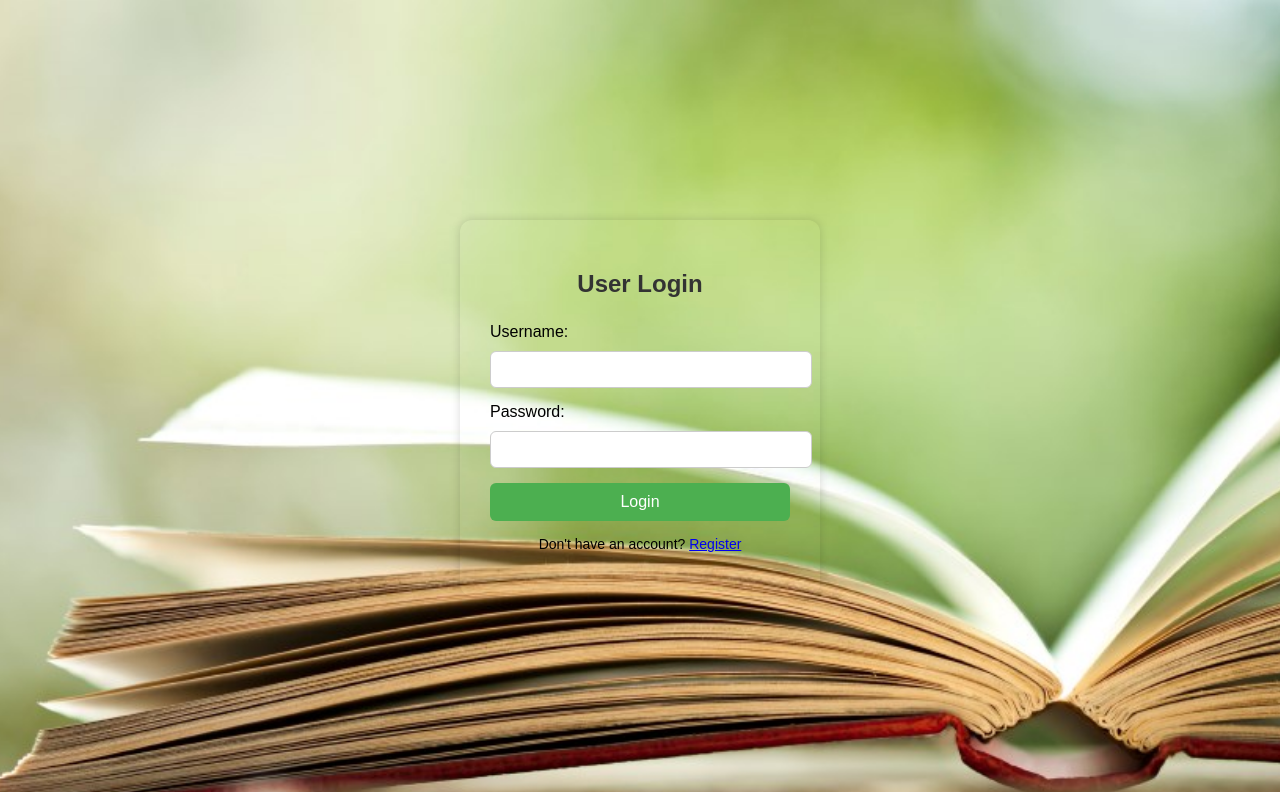
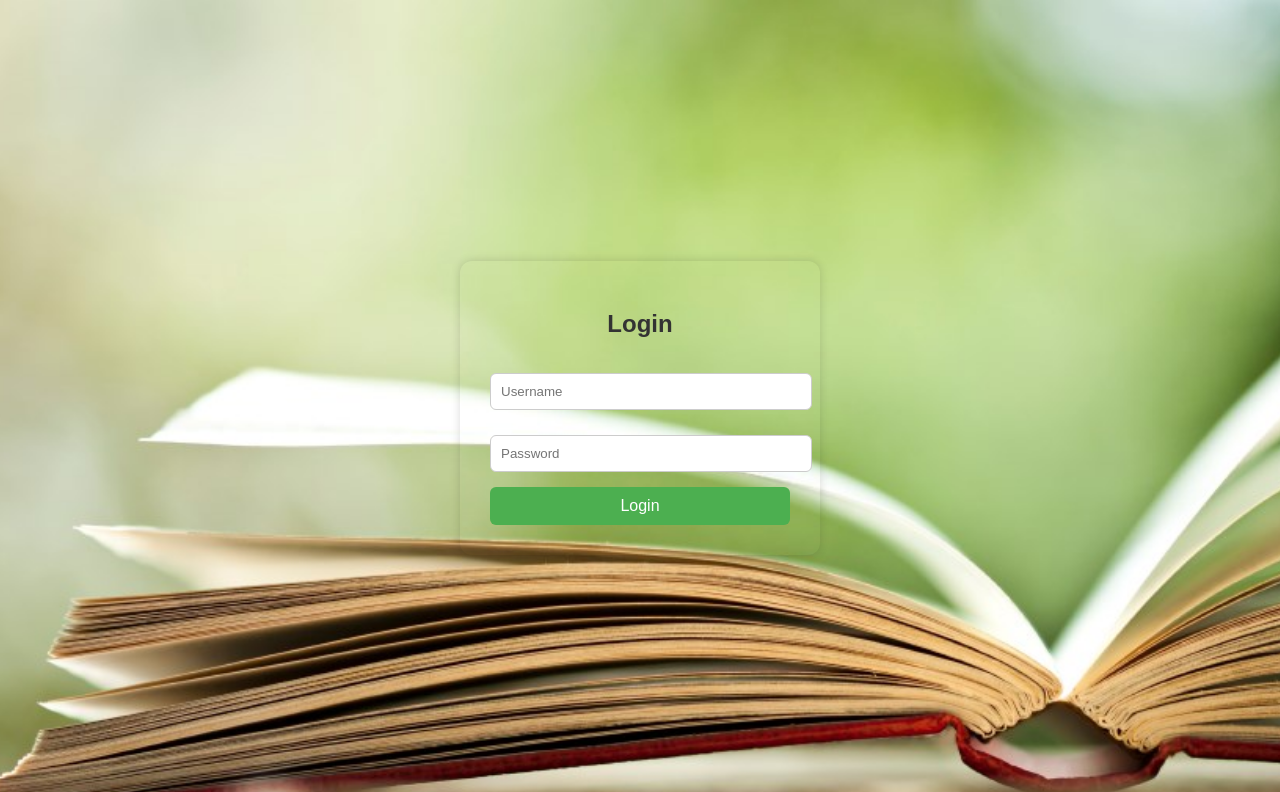
Before and after one commit to Ferdous-1000/Project_Online_Quiz, a PHP site: page /View/login.php in a window 1280 px wide. Shown: the top 792 px of the page. Run offline with PHP 8.4, Linux system fonts and the light colour scheme.

Commit message:
little adjustment

```diff
--- a/CSS/dashboard.css
+++ b/CSS/dashboard.css
@@ -6,7 +6,6 @@ body {
 }
 
 .container {
-
     display: flex;
     flex-direction: column;
     align-items: center;
--- a/CSS/login.css
+++ b/CSS/login.css
@@ -1,4 +1,3 @@
-/* login.css */
 
         body {
             background-color: transparent;
@@ -8,7 +7,6 @@ body {
             align-items: center;
             height: 100vh;
         }
-
         .login-box {
             background: transparent;
             padding: 30px;
@@ -16,13 +14,11 @@ body {
             box-shadow: 0 0 10px rgba(0,0,0,0.15);
             width: 300px;
         }
-
         .login-box h2 {
             text-align: center;
             margin-bottom: 25px;
             color: #333;
         }
-
         .login-box input[type="text"],
         .login-box input[type="password"] {
             width: 100%;
@@ -31,7 +27,6 @@ body {
             border: 1px solid #ccc;
             border-radius: 6px;
         }
-
         .login-box input[type="submit"] {
             width: 100%;
             padding: 10px;
@@ -42,13 +37,17 @@ body {
             cursor: pointer;
             font-size: 16px;
         }
-
         .login-box input[type="submit"]:hover {
             background-color: #45a049;
         }
-
         .login-box p {
             text-align: center;
             font-size: 14px;
             margin-top: 15px;
         }
+        .error {
+            color: red;
+            font-weight: bold;
+            margin: 5px 0 10px 0;
+            text-align: center;
+        }
--- a/Controller/logincontroller.php
+++ b/Controller/logincontroller.php
@@ -1,13 +1,11 @@
 <?php
 session_start();
 
-// Connect to database
 $conn = mysqli_connect("localhost", "root", "", "online_quiz");
 if (!$conn) {
     die("Connection failed: " . mysqli_connect_error());
 }
 
-// Initialize errors and old input arrays
 $errors = [];
 $old = [];
 
@@ -15,10 +13,8 @@ if ($_SERVER["REQUEST_METHOD"] == "POST") {
     $username = trim($_POST['username'] ?? '');
     $password = trim($_POST['password'] ?? '');
 
-    // Save old input to session
     $old['username'] = $username;
 
-    // Validation
     if ($username === '' && $password === '') {
         $errors['general'] = "Please enter username and password.";
     } else {
@@ -30,7 +26,6 @@ if ($_SERVER["REQUEST_METHOD"] == "POST") {
         }
     }
 
-    // If no validation errors, check credentials
     if (empty($errors)) {
         $sql = "SELECT * FROM users WHERE username = ? AND password = ?";
         $stmt = mysqli_prepare($conn, $sql);
@@ -47,7 +42,6 @@ if ($_SERVER["REQUEST_METHOD"] == "POST") {
         }
     }
 
-    // Save errors and old input and redirect back
     $_SESSION['errors'] = $errors;
     $_SESSION['old'] = $old;
     header("Location: ../view/login.php");
--- a/View/login.php
+++ b/View/login.php
@@ -2,14 +2,13 @@
 session_start();
 $errors = $_SESSION['errors'] ?? [];
 $old = $_SESSION['old'] ?? [];
-session_destroy();
+unset($_SESSION['errors'], $_SESSION['old']);
 ?>
 
 <!DOCTYPE html>
-<html>
 <head>
-    <title>Login - Online Quiz</title>
-    <link rel="stylesheet" type="text/css" href="../CSS/login.css">
+    <title>Login</title>
+    <link rel="stylesheet" href="../css/login.css">
 </head>
 <body style="
     background-image: url('../CSS/image/edu.jpg');
@@ -17,27 +16,36 @@ session_destroy();
     background-position: center;
     background-repeat: no-repeat;
 ">
-
     <div class="login-box">
-    <h2>User Login</h2>
+        <h2>Login</h2>
 
         <?php if (!empty($errors['general'])): ?>
             <p class="error"><?= htmlspecialchars($errors['general']) ?></p>
         <?php endif; ?>
 
-    <form action="../controller/logincontroller.php" method="post">
-        <label>Username:</label>
-        <input type="text" name="username" value="<?= htmlspecialchars($old['username'] ?? '') ?>">
-        <span class="error"><?= $errors['username'] ?? '' ?></span>
+        <form method="POST" action="../controller/LoginController.php">
+            <input
+                type="text"
+                name="username"
+                placeholder="Username"
+                value="<?= htmlspecialchars($old['username'] ?? '') ?>"
+            />
+            <?php if (!empty($errors['username'])): ?>
+                <p class="error"><?= htmlspecialchars($errors['username']) ?></p>
+            <?php endif; ?>
 
-        <label>Password:</label>
-        <input type="password" name="password">
-        <span class="error"><?= $errors['password'] ?? '' ?></span>
+            <input
+                type="password"
+                name="password"
+                placeholder="Password"
+            />
+            <?php if (!empty($errors['password'])): ?>
+                <p class="error"><?= htmlspecialchars($errors['password']) ?></p>
+            <?php endif; ?>
 
-        <input type="submit" value="Login">
+            <input type="submit" value="Login" />
         </form>
 
-    <p>Don't have an account? <a href="signup.php">Register</a></p>
     </div>
 
 </body>
--- a/View/quiz_result.php
+++ b/View/quiz_result.php
@@ -6,7 +6,7 @@ $quizId = $_GET['quiz_id'] ?? '';
 <html>
 <head>
     <title>Quiz Result</title>
-  <link rel="stylesheet" type="text/css" href="../CSS/quiz_result.css">
+    <link rel="stylesheet" type="text/css" href="../CSS/style.css">
 </head>
 <body  style="
     background-image: url('../CSS/image/res.jpg');
```
Also changed, not shown: CSS/show_result.css (+27 -6 lines), Controller/signupcontroller.php (+3 -5 lines), CSS/image/rr.jpg (deleted). Lines whose indentation alone changed are shown as unchanged.
